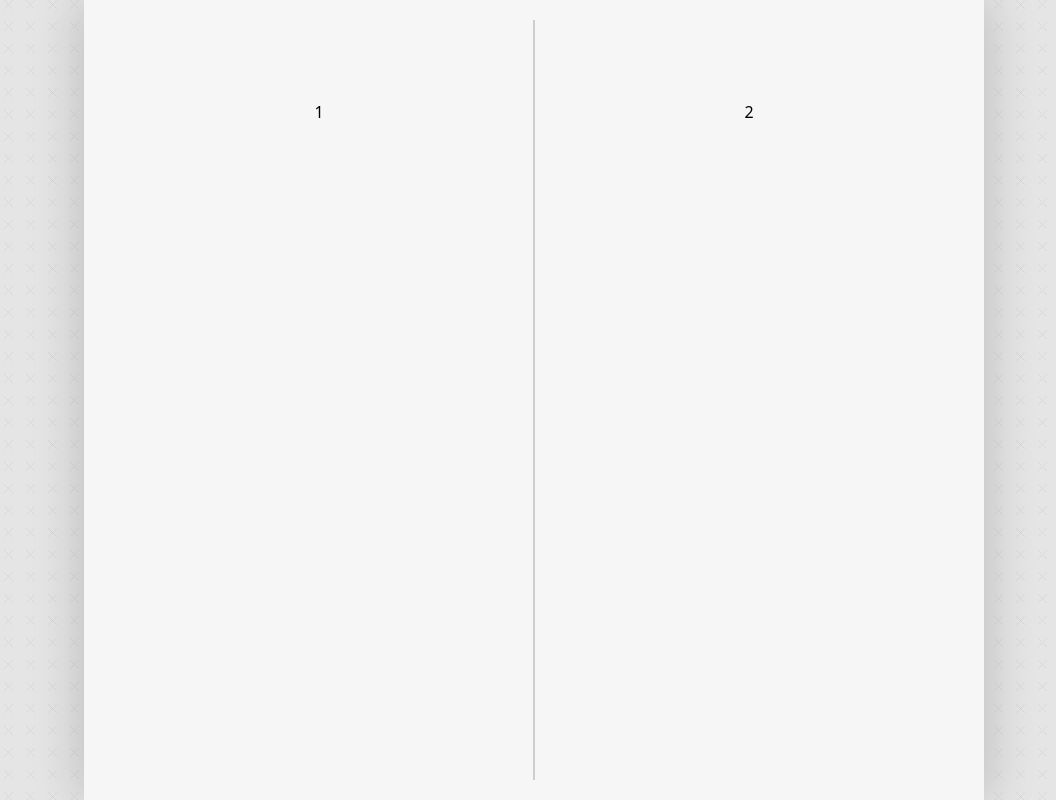
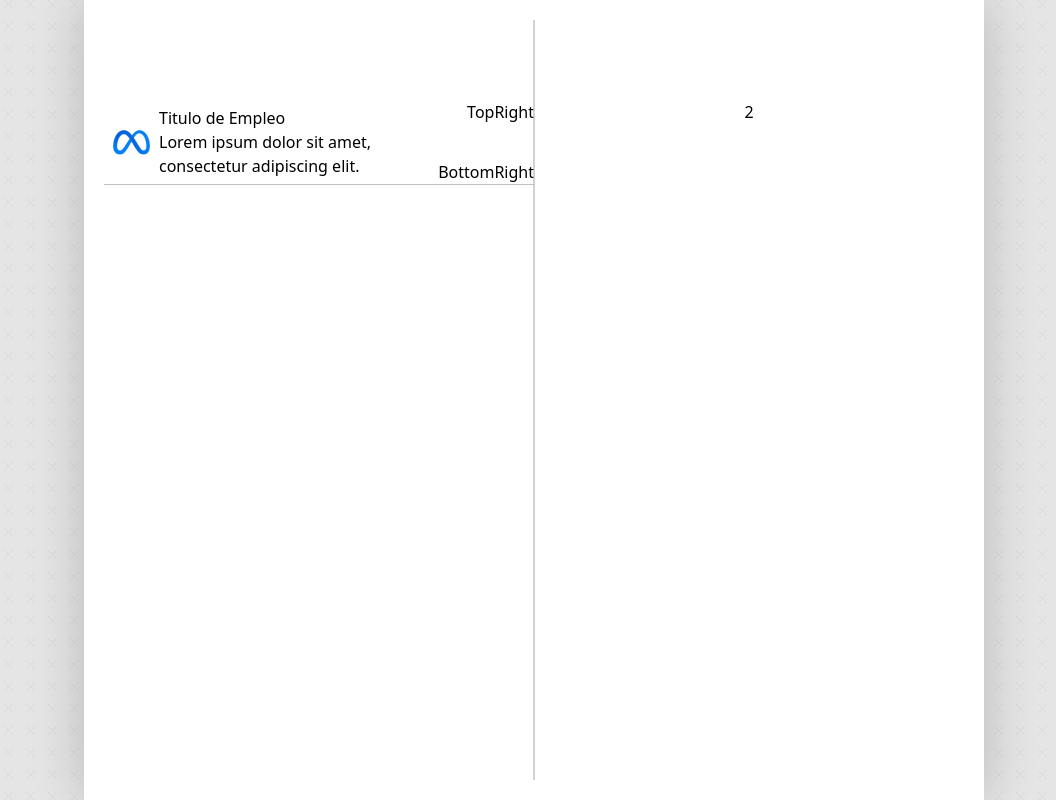
Before and after one commit to JoseNaime/IJALTI-Manager, a React (Create React App) app in the folder front-end/: page / in a window 1280 px wide. Shown: the whole page, without its empty margins (106-1162 px from the left). Built offline with nearby package versions, Linux system fonts and the light colour scheme.

Commit message:
Card Component init

```diff
--- /dev/null
+++ b/front-end/src/components/Card.jsx
@@ -0,0 +1,61 @@
+import React from 'react';
+import {position} from "tailwindcss/lib/util/dataTypes";
+
+function Card({icon, title, description, optional}) {
+
+    const style={
+        container: {
+            position: 'relative',
+            display: 'flex',
+            flexDirection: 'row',
+            height: '85px',
+            borderBottom: '1px solid rgba(0,0,0,0.25)',
+        },
+        icon: {
+            height: '55px',
+            width: '55px',
+        },
+        mainContent: {
+            display: 'flex',
+            flexDirection: 'row',
+            alignItems: 'center',
+        },
+        optionals: {
+            position: 'absolute',
+            width: '100%',
+            height: '100%',
+        },
+        topRight: {
+            position: 'absolute',
+            top: '0',
+            right: '0',
+        },
+        bottomRight: {
+            position: 'absolute',
+            bottom: '0',
+            right: '0',
+        }
+    }
+
+    return (
+        <div style={style.container}>
+            <div style={style.mainContent}>
+                <img style={style.icon} src={icon} alt={title+"_icon"}/>
+                <div className="text-left">
+                    <h3>{title}</h3>
+                    <p className="w-72">{description}</p>
+                </div>
+            </div>
+            <div style={style.optionals}>
+                <div style={style.topRight}>
+                    TopRight
+                </div>
+                <div style={style.bottomRight}>
+                    BottomRight
+                </div>
+            </div>
+        </div>
+    );
+}
+
+export default Card;
--- a/front-end/src/routes/Home.jsx
+++ b/front-end/src/routes/Home.jsx
@@ -2,6 +2,8 @@ import React, {useContext, useEffect} from 'react';
 import {useNavigate} from "react-router-dom";
 import {GlobalContext} from "../components/GlobalProvider";
 import PatronFondo from '../assets/images/patron_fondo.png';
+import Card from "../components/Card";
+import CompanyIconTest from '../assets/images/icons/company_icon_test.png';
 
 function Home() {
     //const user = JSON.parse(localStorage.getItem('user'));
@@ -20,7 +22,7 @@ function Home() {
             display: 'flex',
             flexDirection: 'column',
             justifyContent: 'center',
-            backgroundColor: '#F6F6F6',
+            backgroundColor: '#FFF',
             boxShadow: '0 0 50px 0 rgba(0,0,0,0.2)',
             padding: "100px 20px",
             position: 'relative',
@@ -46,8 +48,18 @@ function Home() {
         <div style={style.background} className="w-full h-full bg-gray">
             <div style={style.container} className={"container h-full bg-slate-50"}>
                 <div style={style.content} className={"h-full w-full text-center"}>
-                    <div className="basis-1/2">1</div>
-                    <hr style={style.splitLine}/>
+                    <div className="basis-1/2">
+                        <Card icon={CompanyIconTest}
+                              title={"Titulo de Empleo"}
+                              description={"Lorem ipsum dolor sit amet, consectetur \n" +
+                                  "adipiscing elit."}
+                              optional={{
+                                  date: "20/01/2021",
+                                  state: "active"
+                              }}
+                        />
+                    </div>
+                    <hr style={style.splitLine} />
                     <div className="basis-1/2">2</div>
                 </div>
             </div>
```
Also changed, not shown: front-end/src/assets/images/icons/company_icon_test.png (added).
